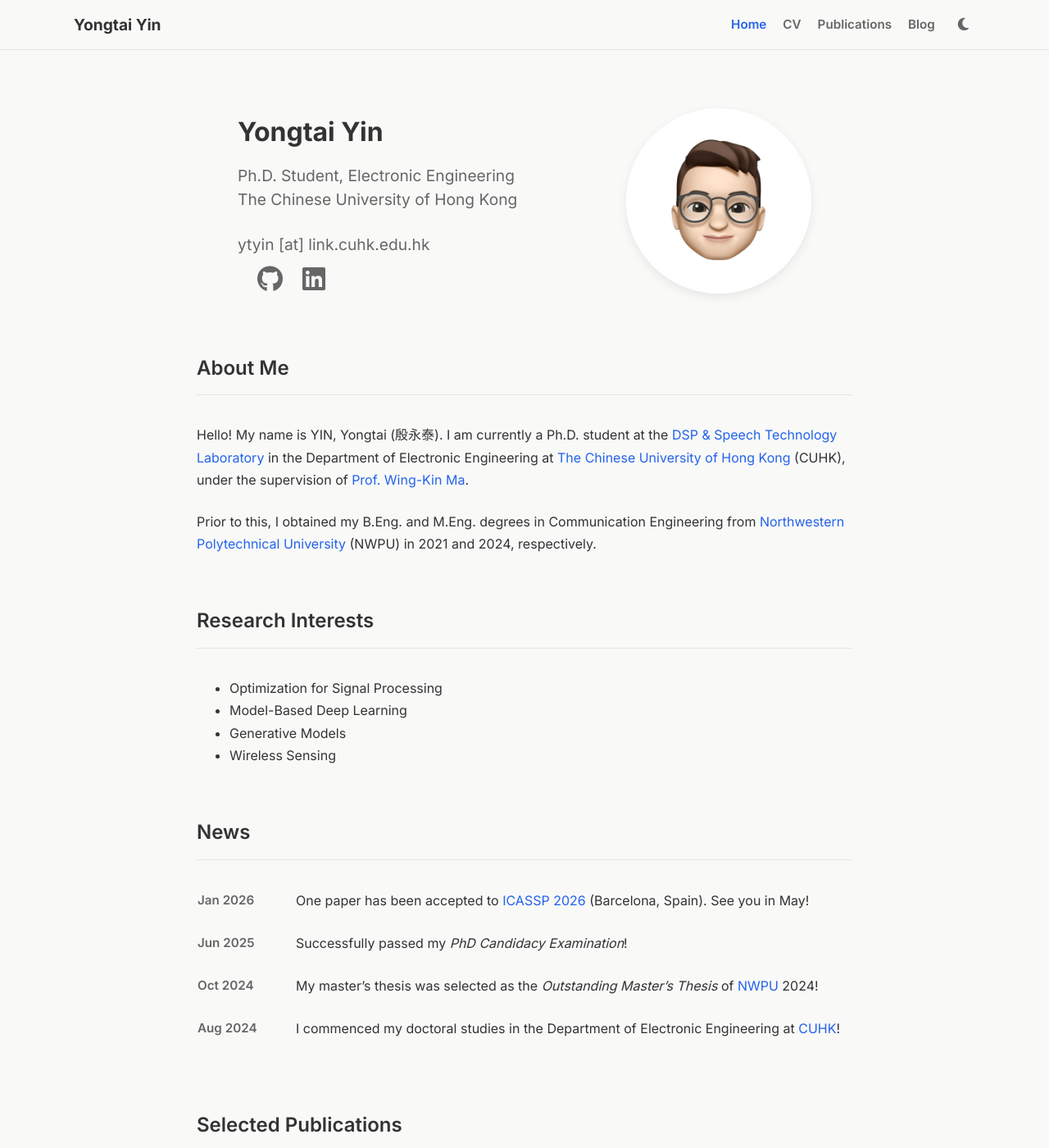
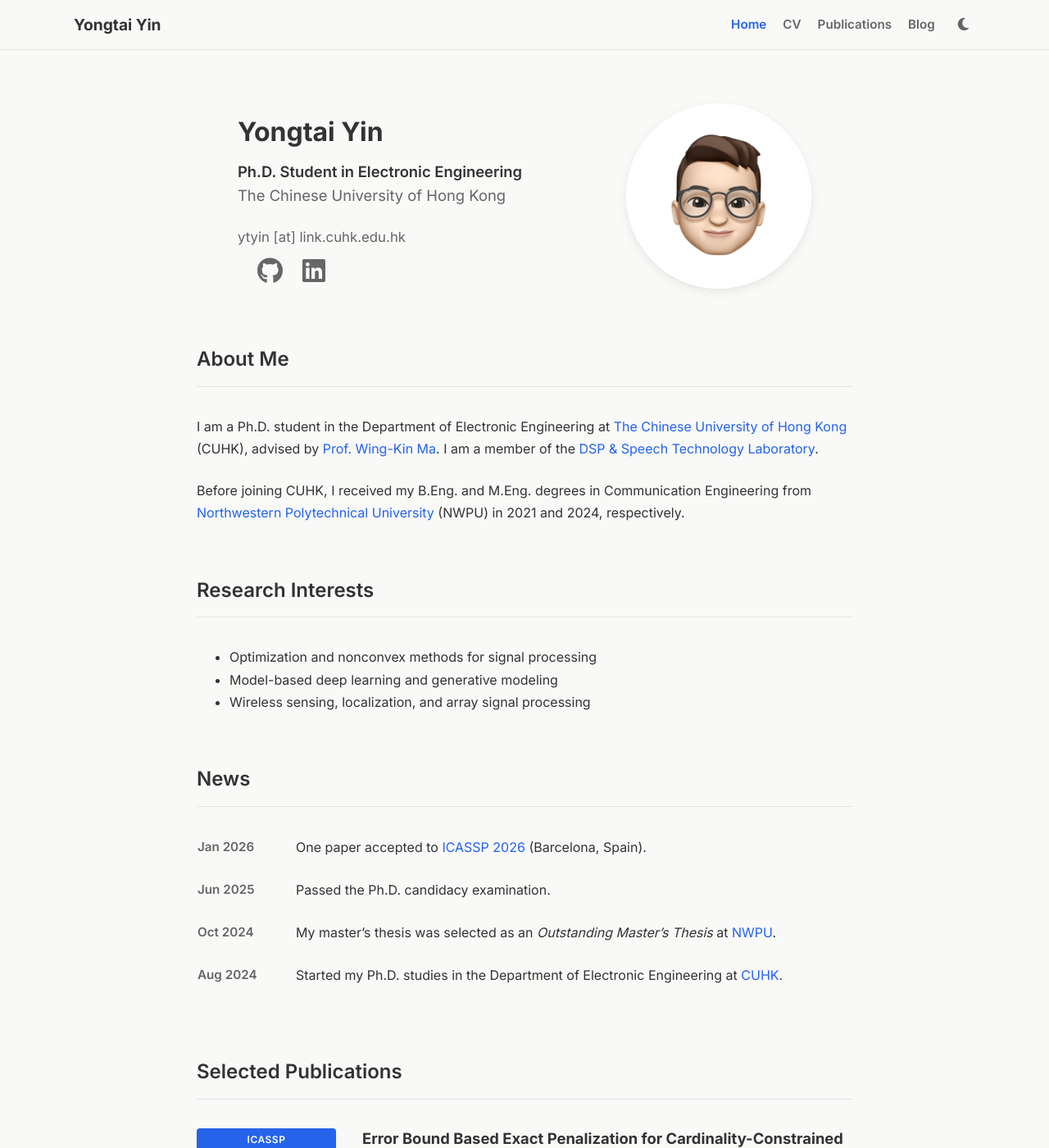
Before and after one commit to yongtai-yin/yongtai-yin.github.io, a Jekyll site: the page built from index.md, in a window 1280 px wide and 1400 px high. Shown: the whole window at 82% size. Built offline with Jekyll 4.4.1, drawn with Linux system fonts in a browser that asks for light colours; a style sheet for code colours, icons or effects is not loaded; some of the changed text lies outside the part shown.

Commit message:
refactor: update news content, enhance profile display, and improve homepage layout

```diff
--- a/_data/news.yml
+++ b/_data/news.yml
@@ -1,11 +1,11 @@
 - date: Jan 2026
-  content: "One paper has been accepted to [ICASSP 2026](https://2026.ieeeicassp.org/) (Barcelona, Spain). See you in May!"
+  content: "One paper accepted to [ICASSP 2026](https://2026.ieeeicassp.org/) (Barcelona, Spain)."
 
 - date: Jun 2025
-  content: "Successfully passed my *PhD Candidacy Examination*!"
+  content: "Passed the Ph.D. candidacy examination."
 
 - date: Oct 2024
-  content: "My master's thesis was selected as the *Outstanding Master's Thesis* of [NWPU](https://en.nwpu.edu.cn/) 2024!"
+  content: "My master's thesis was selected as an *Outstanding Master's Thesis* at [NWPU](https://en.nwpu.edu.cn/)."
 
 - date: Aug 2024
-  content: "I commenced my doctoral studies in the Department of Electronic Engineering at [CUHK](https://www.cuhk.edu.hk)!"
+  content: "Started my Ph.D. studies in the Department of Electronic Engineering at [CUHK](https://www.cuhk.edu.hk)."
--- a/_layouts/default.html
+++ b/_layouts/default.html
@@ -78,8 +78,21 @@
                 <header class="home-header">
                     <div class="header-text">
                         <h1 class="header-name">{{ page.header_name | default: page.title }}</h1>
+                        {% if page.position or page.affiliation %}
+                        <div class="header-profile">
+                            {% if page.position %}
+                            <div class="header-position">{{ page.position }}</div>
+                            {% endif %}
+                            {% if page.affiliation %}
+                            <div class="header-affiliation">{{ page.affiliation }}</div>
+                            {% endif %}
+                        </div>
+                        {% elsif page.bio %}
                         <div class="header-bio">{{ page.bio | markdownify }}</div>
+                        {% endif %}
+                        {% if page.email %}
                         <div class="header-email">{{ page.email }}</div>
+                        {% endif %}
 
                         <div class="header-actions">
                             <!-- Social Icons -->
--- a/assets/css/style.css
+++ b/assets/css/style.css
@@ -205,9 +205,24 @@ a:hover {
     line-height: 1.5;
 }
 
+.header-profile {
+    color: var(--text-secondary);
+    font-size: 1.15em;
+    line-height: 1.5;
+}
+
+.header-position {
+    color: var(--text-primary);
+    font-weight: 600;
+}
+
+.header-affiliation {
+    margin-top: 2px;
+}
+
 .header-email {
-    margin-top: 24px;
-    font-size: 1.2em;
+    margin-top: 22px;
+    font-size: 1.05em;
     color: var(--text-secondary);
 }
 
@@ -288,6 +303,18 @@ a:hover {
 .main-content p {
     margin-bottom: 1.5em;
     color: var(--text-primary);
+}
+
+.page-intro {
+    color: var(--text-secondary);
+    margin-top: -0.5rem;
+    margin-bottom: 2rem;
+}
+
+.section-more {
+    margin-top: -20px;
+    text-align: right;
+    font-weight: 600;
 }
 
 /* News */
--- a/index.md
+++ b/index.md
@@ -22,16 +21,15 @@ socials:
 
 ## About Me
 
-Hello! My name is YIN, Yongtai (殷永泰). I am currently a Ph.D. student at the [DSP & Speech Technology Laboratory](http://dsp.ee.cuhk.edu.hk) in the Department of Electronic Engineering at [The Chinese University of Hong Kong](https://www.cuhk.edu.hk) (CUHK), under the supervision of [Prof. Wing-Kin Ma](https://www.ee.cuhk.edu.hk/~wkma/).
+I am a Ph.D. student in the Department of Electronic Engineering at [The Chinese University of Hong Kong](https://www.cuhk.edu.hk) (CUHK), advised by [Prof. Wing-Kin Ma](https://www.ee.cuhk.edu.hk/~wkma/). I am a member of the [DSP & Speech Technology Laboratory](http://dsp.ee.cuhk.edu.hk).
 
-Prior to this, I obtained my B.Eng. and M.Eng. degrees in Communication Engineering from [Northwestern Polytechnical University](https://en.nwpu.edu.cn/) (NWPU) in 2021 and 2024, respectively.
+Before joining CUHK, I received my B.Eng. and M.Eng. degrees in Communication Engineering from [Northwestern Polytechnical University](https://en.nwpu.edu.cn/) (NWPU) in 2021 and 2024, respectively.
 
 ## Research Interests
 
-- Optimization for Signal Processing
-- Model-Based Deep Learning
-- Generative Models
-- Wireless Sensing
+- Optimization and nonconvex methods for signal processing
+- Model-based deep learning and generative modeling
+- Wireless sensing, localization, and array signal processing
 
 ## News
 
@@ -46,3 +44,7 @@ Prior to this, I obtained my B.Eng. and M.Eng. degrees in Communication Engineer
   {% endif %}
 {% endfor %}
 </div>
+
+<p class="section-more">
+  <a href="{{ '/publications/' | relative_url }}">View all publications</a>
+</p>
```
Also changed, not shown: other parts of index.md (+2 -3 lines), publications.md (+4 -0 lines).
